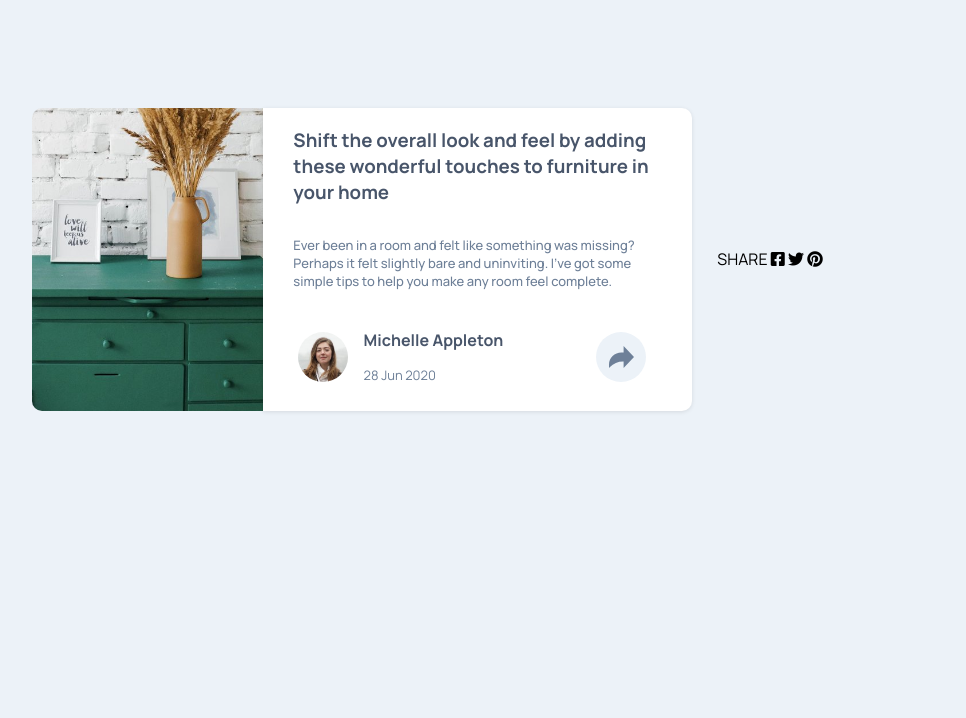
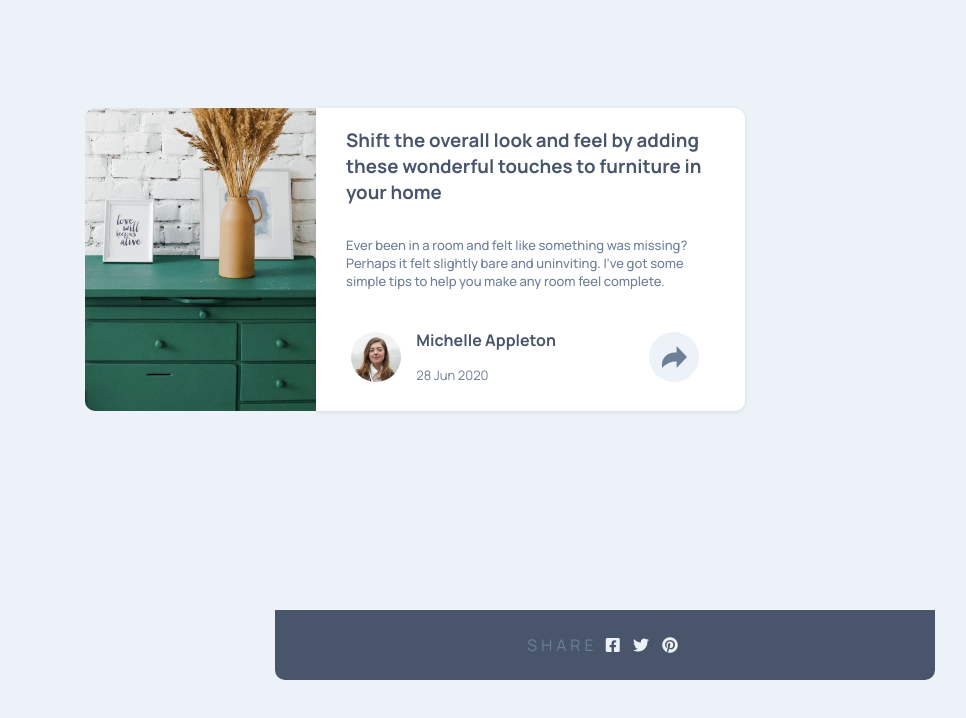
Before and after one commit to 17chasei/article-preview-component-master, a plain HTML site: page index.html in a window 1280 px wide. Shown: the whole page, without its empty margins (225-1191 px from the left). Drawn offline with Linux system fonts and the light colour scheme.

Commit message:
12/19/24 9:49am

```diff
--- a/index.html
+++ b/index.html
@@ -35,17 +35,22 @@
             <img src="./images/icon-share.svg" alt="share">
           </div>
         </div>
+      </div>
 
+      <div class="social-media">
+        <div class="social-media-icons">
+          <span>SHARE</span>
+          <i class="fab fa-facebook-square"></i>
+          <i class="fab fa-twitter"></i>
+          <i class="fab fa-pinterest"></i>
+        </div>
+        <div class="return-button" id="return-button">
+          <i class="fas fa-share"></i>
+        </div>
       </div>
 
     </div><!-- End of .main-card -->
 
-    <div class="social-media">
-      <span>SHARE</span>
-      <i class="fab fa-facebook-square"></i>
-      <i class="fab fa-twitter"></i>
-      <i class="fab fa-pinterest"></i>
-    </div>
 
   </div> <!-- End of .main-card.container -->
 </body>
--- a/styles/styles.css
+++ b/styles/styles.css
@@ -40,8 +40,8 @@ p {
 /* Main card text styles */
 .main-card-text {
     background-color: white;
-    border-bottom-left-radius: 2%;
-    border-bottom-right-radius: 2%;
+    border-bottom-left-radius: 10px;
+    border-bottom-right-radius: 10px;
     box-shadow: 0 1px 4px rgba(0, 0, 0, 0.1);
 }
 
@@ -61,6 +61,7 @@ p {
     width: 100%;
     padding: 15px;
     justify-content: space-between;
+    width: 630px;
 }
 
 .footer #avatar {
@@ -90,7 +91,6 @@ p {
     margin-right: 45px;
 }
 
-/* Image inside the share button */
 .footer #share-button img {
     width: 100%;
     height: 100%;
@@ -98,6 +98,48 @@ p {
     max-width: 60%;
     max-height: 60%;
     width: 25px;
+}
+
+.social-media {
+    width: 660px;
+    height: 70px;
+    background-color: hsl(217, 19%, 35%);
+    display: grid;
+    grid-template-columns: 2fr 1fr;
+    color: #edf2f8;
+    position: relative;
+    bottom: 70px;
+    border-bottom-left-radius: 10px;
+    border-bottom-right-radius: 10px;
+    left: 0;
+}
+
+.social-media-icons {
+    text-align: center;
+    align-content: center;
+}
+
+.social-media-icons span {
+    color: #6d7f97;
+    letter-spacing: 4px;
+}
+
+.social-media i {
+    font-size: 16px;
+    padding: 0 5px;
+}
+
+.return-button {
+    background-color: #6d7f97;
+    border-radius: 50%;
+    height: 30px;
+    width: 30px;
+    margin: 0 auto;
+    align-self: center;
+    cursor: pointer;
+    align-content: center;
+    text-align: center;
+    color: #edf2f8;
 }
 
 /* Media queries */
@@ -164,6 +206,17 @@ p {
         margin-right: 25px;
         padding-bottom: 7px;
     }
+
+    .social-media {
+        grid-template-columns: 1fr;
+        position: absolute;
+        bottom: 120px;
+        left: 500px;
+    }
+
+    .return-button {
+        display: none;
+    }
 }
 
 @media (max-width: 748px) {
```
